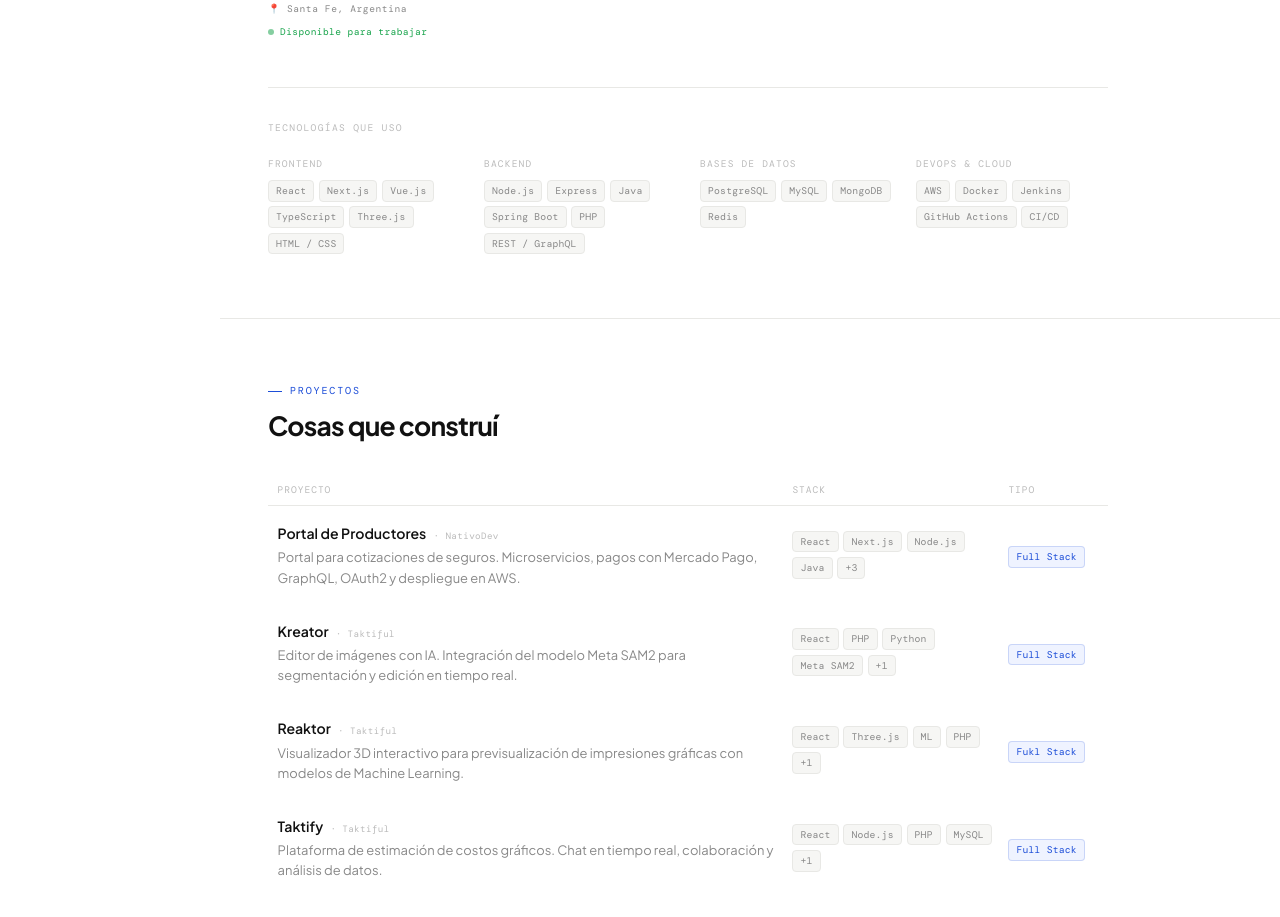
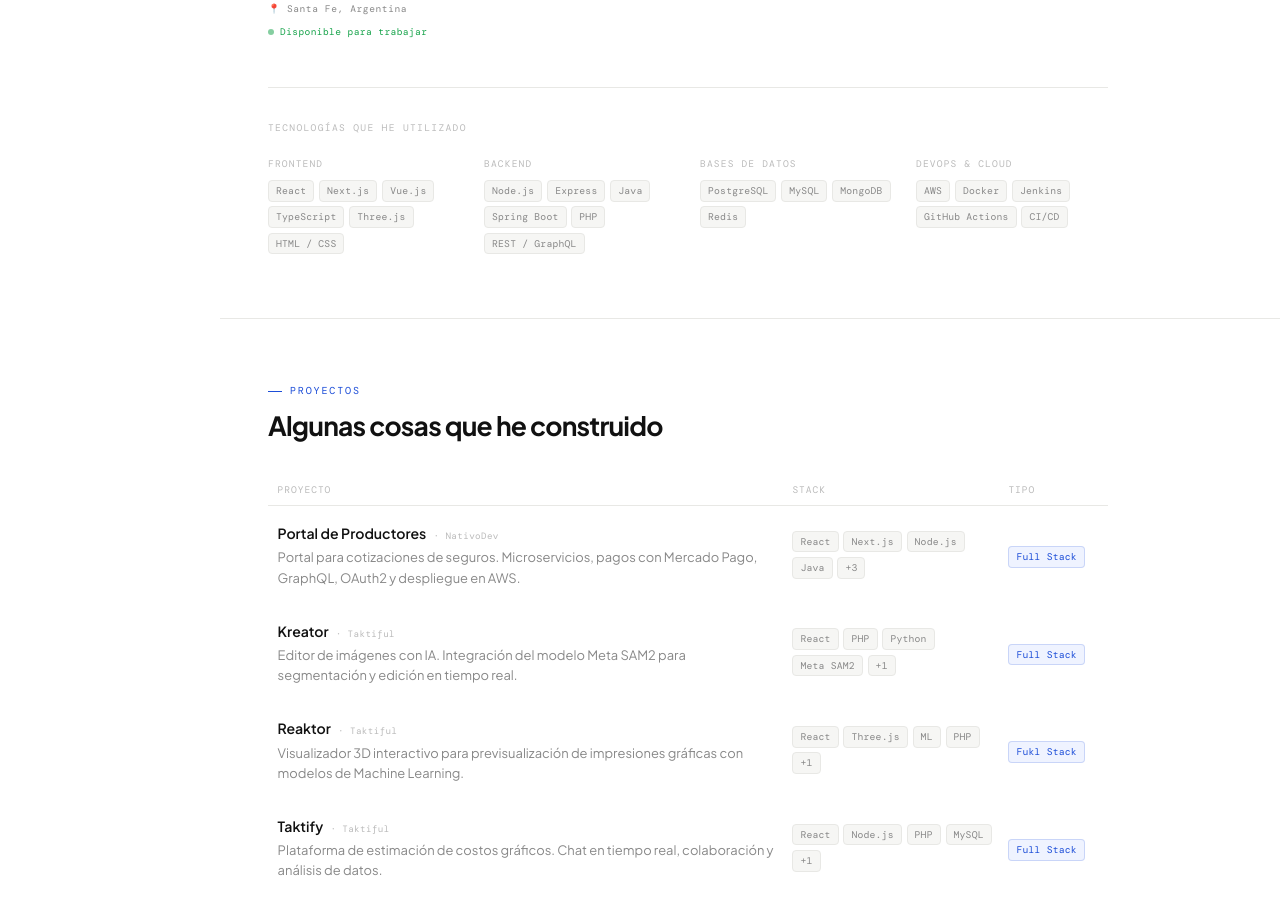
Before and after one commit to santiocampo1/portfolio, a React (Vite) app: page / in a window 1280 px wide. Shown: the part 1100-2017 px from the top of the page. Built offline with nearby package versions, Linux system fonts and the light colour scheme; a web font is replaced by a local one.

Commit message:
fix/some details fixed

```diff
--- a/src/components/sections/Experience.jsx
+++ b/src/components/sections/Experience.jsx
@@ -25,7 +25,7 @@ export default function Experience({ t }) {
                 {item.current && (
                   <span style={{ display: "inline-flex", alignItems: "center", gap: "5px", ...mono, fontSize: "0.58rem", color: "var(--success)", marginTop: "0.4rem", letterSpacing: "0.05em" }}>
                     <span style={{ width: 5, height: 5, borderRadius: "50%", background: "var(--success)", animation: "pulse-green 2s infinite", flexShrink: 0 }} />
-                    Actual
+                    {t.experience.current}
                   </span>
                 )}
               </div>
--- a/src/constants/translations.js
+++ b/src/constants/translations.js
@@ -30,7 +30,7 @@ const t = {
         "Trabajo cómodamente en toda la stack: desde el diseño de la base de datos y la arquitectura del backend, hasta la implementación de interfaces de usuario. Manejo metodologías ágiles SCRUM y tengo experiencia en pipelines de CI/CD.",
         "Mi nivel de inglés es C1 — puedo comunicarme con fluidez en equipos internacionales, tanto oral como por escrito.",
       ],
-      stackTitle: "Tecnologías que uso",
+      stackTitle: "Tecnologías que he utilizado",
       categories: {
         frontend: "Frontend",
         backend: "Backend",
@@ -40,7 +40,7 @@ const t = {
     },
     projects: {
       eyebrow: "Proyectos",
-      title: "Cosas que construí",
+      title: "Algunas cosas que he construido",
       colName: "Proyecto",
       colTech: "Stack",
       colType: "Tipo",
@@ -74,7 +74,7 @@ const t = {
           type: "Full Stack",
         },
         {
-          name: "Sistemas de Pago Internacional",
+          name: "Sistema de Pagos Internacionales",
           company: "Bizland Tech",
           desc: "Backend para transacciones internacionales con Western Union y Pago Fácil. Seguridad en manejo de datos y validación.",
           tech: ["Java", "Spring Boot", "MySQL", "AWS"],
@@ -85,6 +85,7 @@ const t = {
     experience: {
       eyebrow: "Experiencia",
       title: "Trayectoria profesional",
+      current: "Actual",
       items: [
         {
           role: "SSr Fullstack Developer",
@@ -138,7 +139,7 @@ const t = {
     contact: {
       eyebrow: "Contacto",
       title: "¿Hablamos?",
-      description: "Estoy disponible para nuevas oportunidades, proyectos freelance o colaboraciones. Escribime sin dudas.",
+      description: "Estoy disponible para nuevas oportunidades, proyectos freelance o colaboraciones. No dudes en escribirme si te interesa mi perfil.",
       cta: "sanntiocampo@gmail.com",
       links: [
         { icon: "✉️", label: "Email", value: "sanntiocampo@gmail.com", href: "mailto:sanntiocampo@gmail.com" },
@@ -162,14 +163,14 @@ const t = {
     hero: {
       greeting: "Hi, I'm",
       role: "Fullstack Developer",
-      description: "I build robust and scalable web applications with 3+ years of professional experience. Main stack: TypeScript, React, Node.js, Java & Spring Boot, Sql, AWS. English C1.",
+      description: "I build robust and scalable web applications with 3+ years of professional experience. Main stack: TypeScript, React, Node.js, Java & Spring Boot, Sql, AWS. English C1. Spanish is my native language.",
       cta: "See projects",
       ctaContact: "Get in touch",
       stats: [
         { value: "3+", label: "Years of experience" },
         { value: "4", label: "Companies" },
         { value: "C1", label: "English" },
-        { value: "∞", label: "Coffees ☕" },
+        { value: "∞", label: "Coffee ☕" },
       ],
     },
     about: {
@@ -180,7 +181,7 @@ const t = {
         "I work comfortably across the full stack: from database design and backend architecture to frontend UI implementation. I practice agile SCRUM methodologies and have experience with CI/CD pipelines.",
         "My English level is C1 — I communicate fluently in international teams, both verbally and in writing.",
       ],
-      stackTitle: "Technologies I use",
+      stackTitle: "Technologies I've worked with",
       categories: {
         frontend: "Frontend",
         backend: "Backend",
@@ -199,12 +200,13 @@ const t = {
         { name: "Kreator", company: "Taktiful", desc: "AI-powered image editor. Integration of Meta SAM2 model for real-time segmentation and editing.", tech: ["React", "PHP", "Python", "Meta SAM2", "AWS S3"], type: "Full Stack" },
         { name: "Reaktor", company: "Taktiful", desc: "Interactive 3D viewer for graphic print previsualization using Machine Learning models.", tech: ["React", "Three.js", "ML", "PHP", "MySQL"], type: "Full Stack" },
         { name: "Taktify", company: "Taktiful", desc: "Cost estimation platform for the graphic industry. Real-time chat, collaboration and data analysis.", tech: ["React", "Node.js", "PHP", "MySQL", "AWS Cognito"], type: "Full Stack" },
-        { name: "International Payment Systems", company: "Bizland Tech", desc: "Backend for international transactions with Western Union and Pago Fácil. Security and validation.", tech: ["Java", "Spring Boot", "MySQL", "AWS"], type: "Backend" },
+        { name: "International Payments System", company: "Bizland Tech", desc: "Backend for international transactions with Western Union and Pago Fácil. Security and validation.", tech: ["Java", "Spring Boot", "MySQL", "AWS"], type: "Backend" },
       ],
     },
     experience: {
       eyebrow: "Experience",
       title: "Professional journey",
+      current: "Current",
       items: [
         { role: "SSr Fullstack Developer", company: "NativoDev", location: "Buenos Aires, AR · Remote", period: "May 2025\nPresent", current: true, description: "Development of an Insurance Producers Portal. Involved in the full product lifecycle: architecture, implementation, testing and production deployment.", highlights: ["Microservices with Node.js, Express & Java", "Frontends in React, Vue.js & Next.js", "AWS: EC2, S3, Lambda, RDS, Fargate, Amplify", "Mercado Pago & OAuth2 integration", "PostgreSQL — optimized queries and caching"] },
         { role: "Fullstack Developer", company: "Bizland Tech", location: "Buenos Aires, AR · Remote", period: "Aug 2024\nJun 2025", current: false, description: "Java and Spring Boot development. Integration of international payment systems (Western Union, Pago Fácil). AWS infrastructure management.", highlights: ["Spring Boot (JDK 8, 11 & 21)", "Western Union & Pago Fácil", "MySQL — optimization & transactions", "AWS deployment"] },
@@ -220,7 +222,7 @@ const t = {
         { name: "AWS Certified Cloud Practitioner", issuer: "Amazon Web Services", year: "2025", icon: "☁️", status: "in-progress", desc: "Certification in cloud-native application development on AWS." },
         { name: "Full Stack Web Developer", issuer: "Henry Bootcamp", year: "2023", icon: "⚡", status: "done", desc: "Intensive bootcamp with real-world fullstack projects." },
         { name: "Higher Technician in Software Development", issuer: "IES", year: "2021 – 2023", icon: "🎓", status: "done", desc: "Technical degree focused on software engineering." },
-        { name: "Advanced English (C1)", issuer: "International Certification", year: "2023", icon: "🌎", status: "done", desc: "Fluent communication in international environments." },
+        { name: "Advanced English (C1).", issuer: "International Certification", year: "2023", icon: "🌎", status: "done", desc: "Fluent communication in international environments." },
       ],
     },
     contact: {
```
